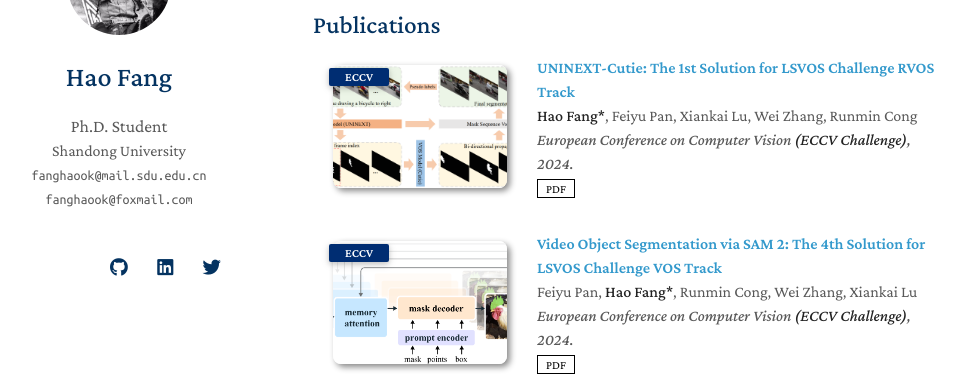
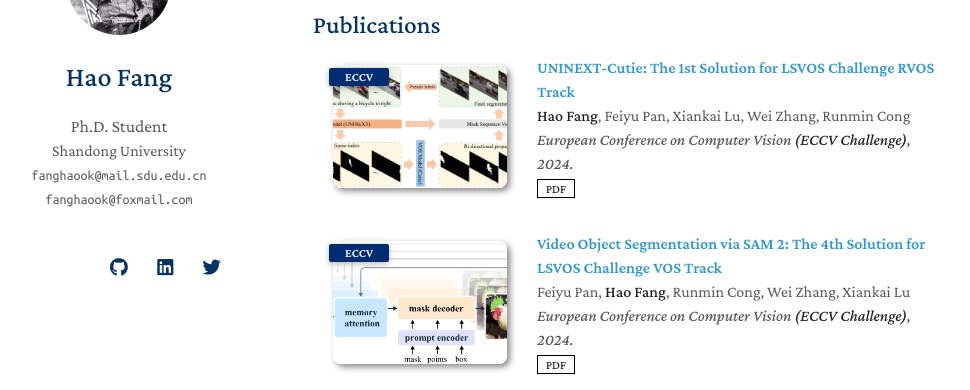
Before and after one commit to fanghaook/fanghaook.github.io, a Jekyll site: the page built from index.md, in a window 1280 px wide and 900 px high, scrolled down 354 px. Shown: the part 153-543 px from the top of the window, without its empty margins (157-1127 px from the left). Built offline with Jekyll 4.4.1, drawn with Linux system fonts in a browser that asks for light colours; nearby versions of some CDN libraries; a style sheet for code colours, icons or effects is not loaded; our own code applies the rules of GitHub Pages for plain Markdown files.

Commit message:
Update RVOS and VOS Challenge

```diff
--- a/_data/publications.yml
+++ b/_data/publications.yml
@@ -1,13 +1,13 @@
 main:
   - title: "UNINEXT-Cutie: The 1st Solution for LSVOS Challenge RVOS Track"
-    authors: <strong>Hao Fang*</strong>, Feiyu Pan, Xiankai Lu, Wei Zhang, Runmin Cong
+    authors: <strong>Hao Fang</strong>, Feiyu Pan, Xiankai Lu, Wei Zhang, Runmin Cong
     conference_short: ECCV
     conference: European Conference on Computer Vision <strong>(ECCV Challenge)</strong>, 2024.
     pdf: https://arxiv.org/pdf/2408.10129
     image: ./assets/img/UNINEXT-Cutie.png
 
   - title: "Video Object Segmentation via SAM 2: The 4th Solution for LSVOS Challenge VOS Track"
-    authors: Feiyu Pan, <strong>Hao Fang*</strong>, Runmin Cong, Wei Zhang, Xiankai Lu
+    authors: Feiyu Pan, <strong>Hao Fang</strong>, Runmin Cong, Wei Zhang, Xiankai Lu
     conference_short: ECCV
     conference: European Conference on Computer Vision <strong>(ECCV Challenge)</strong>, 2024.
     pdf: https://arxiv.org/pdf/2408.10125
```
